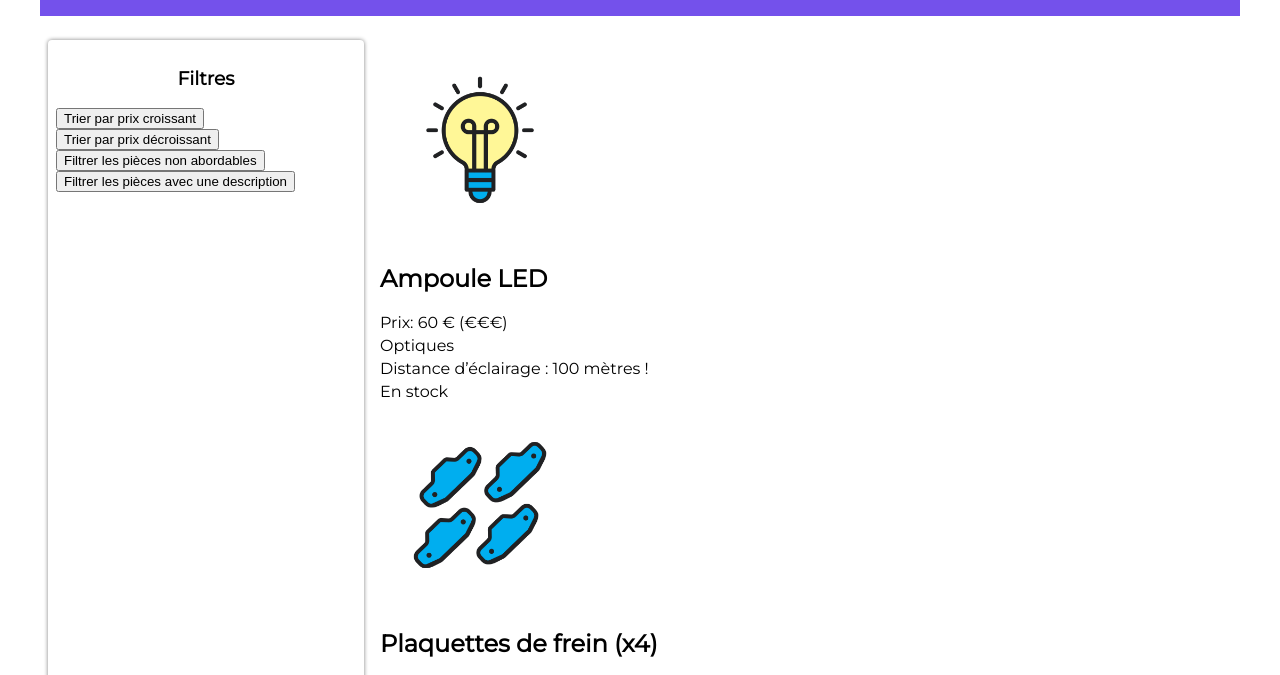
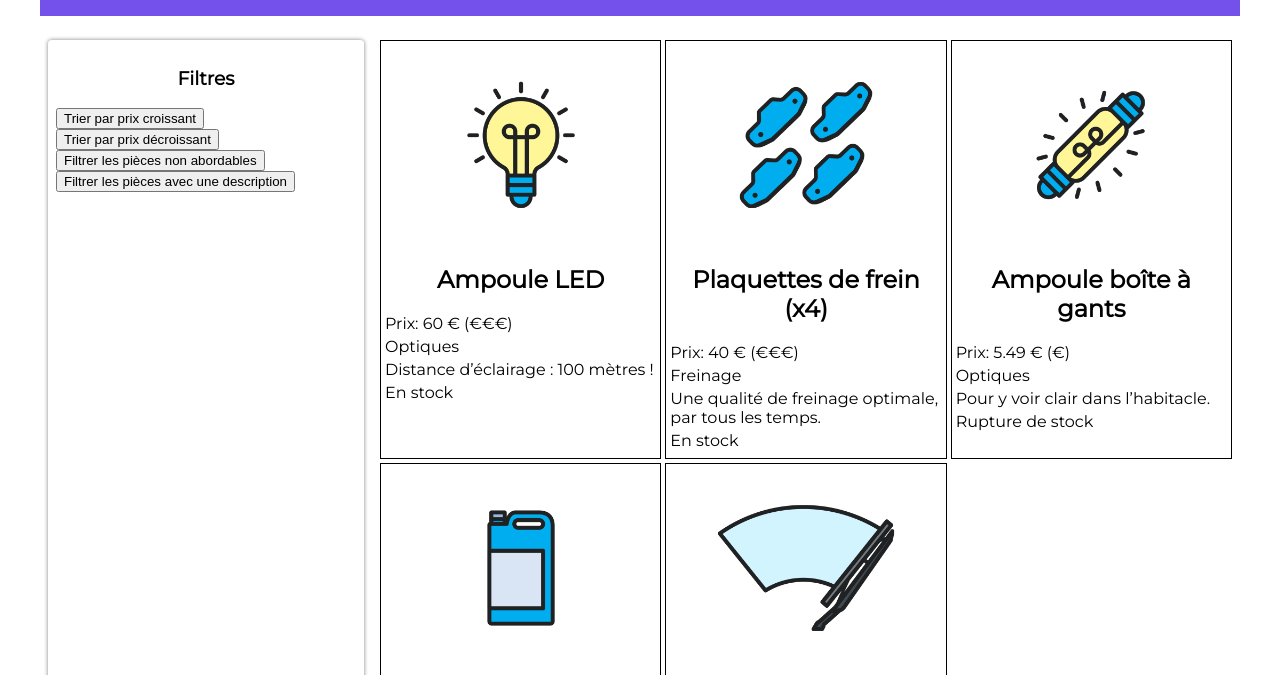
Before and after one commit to Anth0-12/Projet-Les-Bonnes-Pieces-Openclassrooms, a website: page index.html in a window 1280 px wide. Shown: the part 98-773 px from the top of the page. Drawn offline with Linux system fonts and the light colour scheme.

Commit message:
Ajout apparences des articles

```diff
--- a/styles.css
+++ b/styles.css
@@ -1,10 +1,10 @@
-@import url('https://fonts.googleapis.com/css2?family=Montserrat&display=swap');
+@import url("https://fonts.googleapis.com/css2?family=Montserrat&display=swap");
 
 body {
   max-width: 1200px;
   margin: auto;
   padding: 16px;
-	font-family: 'Montserrat', sans-serif;
+  font-family: "Montserrat", sans-serif;
 }
 
 header {
@@ -45,11 +45,24 @@ main {
 .fiches {
   flex: 1;
   margin: 8px;
+  display: grid;
+  grid-template-columns: repeat(3, 1fr);
+  gap: 4px;
 }
-.fiches img {
+.fiches article {
+  border: 1px solid black;
+  padding: 4px;
+}
+.fiches article img {
+  display: block;
+  margin-left: auto;
+  margin-right: auto;
   max-width: 200px;
 }
-.fiches p {
+.fiches article p {
   margin-top: 4px;
   margin-bottom: 4px;
 }
+.fiches article h2 {
+  text-align: center;
+}
```
Lines whose indentation alone changed are shown as unchanged.
